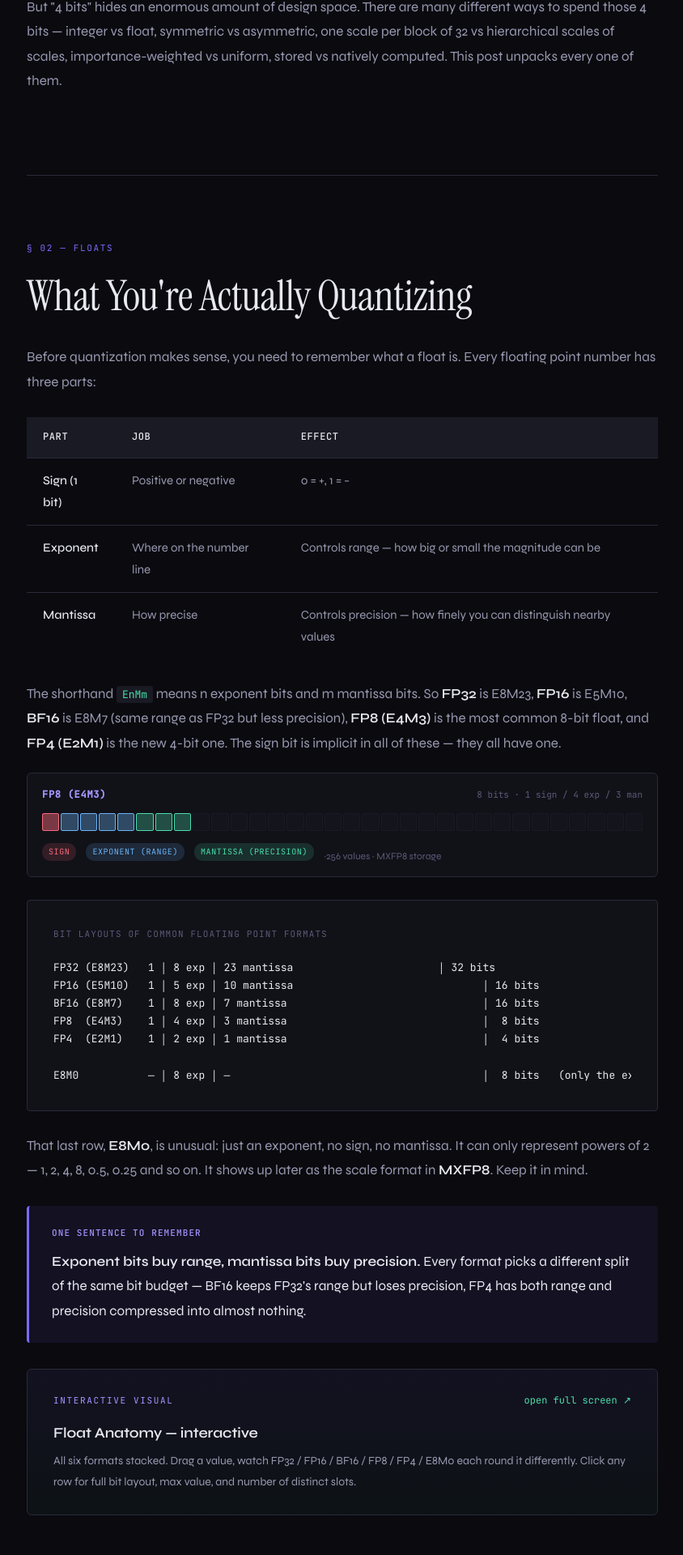
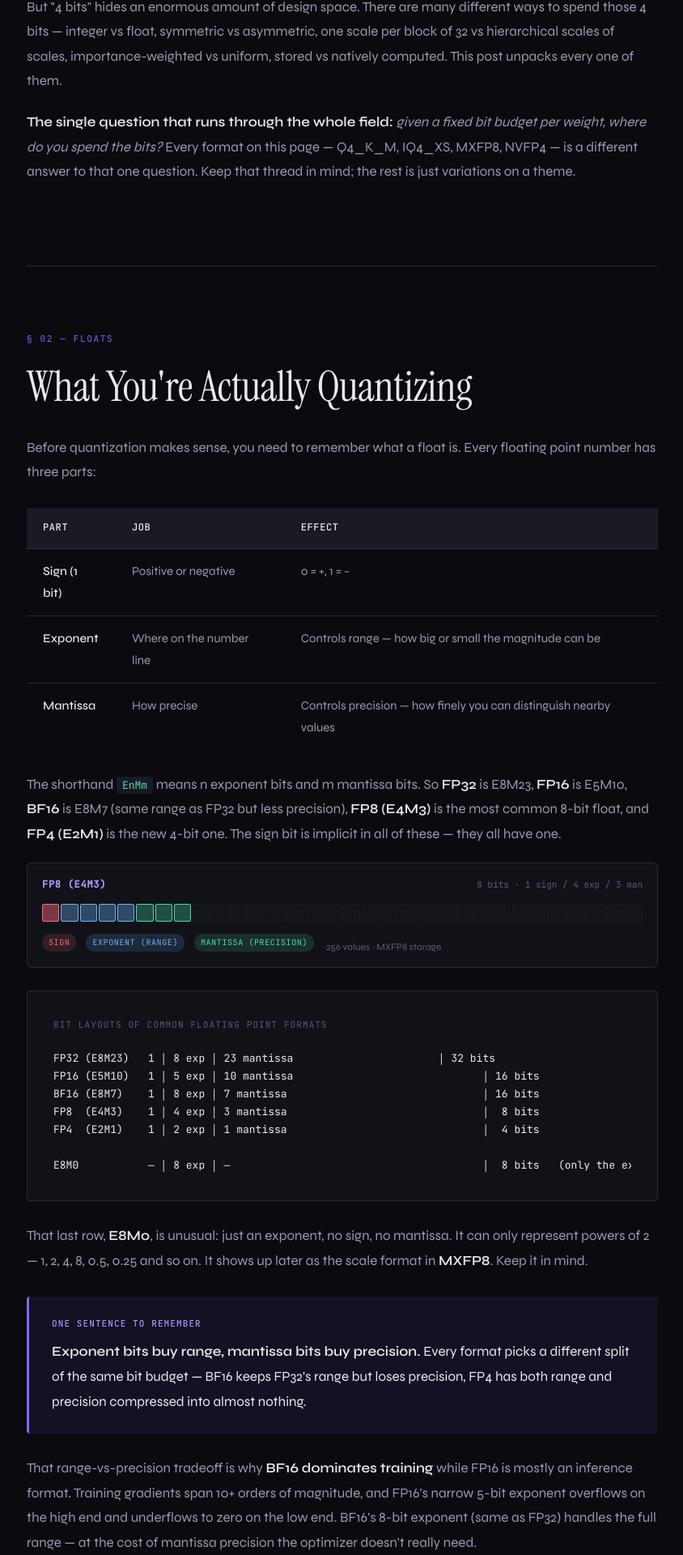
Before and after one commit to gupta-bhavesh/gupta-bhavesh.github.io, a React (Vite) app: page /blog/llm-quantization in a window 1280 px wide. Shown: the part 1618-3538 px from the top of the page at 81% size, without its empty margins (217-1061 px from the left). Built offline with nearby package versions, Linux system fonts and the light colour scheme.

Commit message:
feat: enhance LLM quantization post with additional explanations and context for clarity

```diff
--- a/public/posts/llm-quantization/medium/index.html
+++ b/public/posts/llm-quantization/medium/index.html
@@ -68,6 +68,7 @@
 </ul>
 <p>The reason it works at all is that LLM weights are surprisingly tolerant of noise. They are billions of small numbers, mostly clustered near zero, and the network&#39;s output depends on a weighted sum across many of them. Small random errors mostly cancel.</p>
 <p>But &quot;4 bits&quot; hides a lot of design choices. There are many different ways to spend those 4 bits — integer vs float, symmetric vs asymmetric, one scale per block of 32 vs scales stacked inside scales, importance-weighted vs uniform, stored vs natively computed. This post walks through each of them.</p>
+<p><strong>The single question that runs through the whole field:</strong> <em>given a fixed bit budget per weight, where do you spend the bits?</em> Every format on this page — Q4_K_M, IQ4_XS, MXFP8, NVFP4 — is a different answer to that one question. Keep that thread in mind; the rest is just variations on a theme.</p>
 <h2>2. Floats: what you&#39;re actually quantizing</h2>
 <p>Before quantization makes sense, you need to remember what a float is. Every floating point number has three parts:</p>
 <p><img src="https://gupta-bhavesh.github.io/posts/llm-quantization/medium/table-1.png" alt="Three parts of a float: sign, exponent (range), mantissa (precision)"></p>
@@ -77,6 +78,7 @@
 <p><img src="https://gupta-bhavesh.github.io/posts/llm-quantization/medium/float-anatomy.png" alt="Bit layout of FP32, FP16, BF16, FP8, FP4, and E8M0 — sign, exponent, and mantissa shown side by side"></p>
 <p><em>Every float is sign + exponent + mantissa. Each format splits the same bit budget differently.</em></p>
 <p><strong>One sentence to remember:</strong> exponent bits buy range, mantissa bits buy precision. Every format picks a different split of the same bit budget.</p>
+<p>That range-vs-precision tradeoff is why <strong>BF16 dominates training</strong> while FP16 is mostly an inference format. Training gradients span 10+ orders of magnitude, and FP16&#39;s narrow 5-bit exponent overflows on the high end and underflows to zero on the low end. BF16&#39;s 8-bit exponent (same as FP32) handles the full range — at the cost of mantissa precision the optimizer doesn&#39;t really need.</p>
 <p>🔗 <strong>Live version:</strong> drag a value and watch each format round it differently — <a href="https://gupta-bhavesh.github.io/visuals/float-anatomy">gupta-bhavesh.github.io/visuals/float-anatomy</a></p>
 <h2>3. The core mechanic: block, slot, scale, dequantize</h2>
 <p>Every quantization scheme — old, new, integer, float — boils down to four ideas stacked on each other.</p>
@@ -137,6 +139,7 @@
 <p><img src="https://gupta-bhavesh.github.io/posts/llm-quantization/medium/storage-vs-compute.png" alt="Storage quantization dequantizes weights to FP16 before the matmul; compute quantization runs the matmul directly in low precision"></p>
 <p><em>Storage quant saves memory only. Compute quant saves memory <em>and</em> compute — but needs hardware that natively does the low-precision math.</em></p>
 <p><strong>The lesson:</strong> GGUF saves you memory. MXFP8 / NVFP4 save you memory AND compute. But compute quantization is locked to whatever silicon happens to support that exact format — a hardware support problem more than a math problem.</p>
+<p><strong>Apple Silicon changes the calculation slightly.</strong> Unified memory means the CPU and GPU share one physical bandwidth pool — there&#39;s no separate VRAM to transfer weights into. Storage quantization wins are still real (less bandwidth consumed per matmul), but the &quot;fit it in VRAM&quot; framing doesn&#39;t apply. An M-series Mac can run a Q4_K_M 70B because the model just sits in regular RAM that the GPU can read directly, no copy step. CPU and GPU contend for that shared bandwidth, so quantization gains show up as throughput rather than as a binary fits/doesn&#39;t-fit.</p>
 <h2>9. MXFP8: microscaling FP8</h2>
 <p>MXFP8 is the format that finally took FP8 from &quot;interesting research&quot; to &quot;production inference.&quot; It was standardized by AMD, Arm, Intel, Meta, Microsoft, Nvidia, and Qualcomm together through the Open Compute Project (OCP MX v1.0, September 2023) — so the same format runs natively on H100, MI300, Gaudi 3, and Blackwell.</p>
 <p><img src="https://gupta-bhavesh.github.io/posts/llm-quantization/medium/table-4.png" alt="MXFP8 format fields: FP8 (E4M3) weights, 32-weight blocks, E8M0 power-of-2 scale"></p>
--- a/src/posts/llm-quantization/Post.tsx
+++ b/src/posts/llm-quantization/Post.tsx
@@ -98,6 +98,13 @@ export default function LLMQuantizationPost() {
             per block of 32 vs hierarchical scales of scales, importance-weighted vs uniform,
             stored vs natively computed. This post unpacks every one of them.
           </p>
+
+          <p>
+            <strong>The single question that runs through the whole field:</strong> <em>given a
+            fixed bit budget per weight, where do you spend the bits?</em> Every format on this
+            page — Q4_K_M, IQ4_XS, MXFP8, NVFP4 — is a different answer to that one question.
+            Keep that thread in mind; the rest is just variations on a theme.
+          </p>
         </Section>
 
         <Section label="§ 02 — Floats" title="What You're Actually Quantizing">
@@ -158,6 +165,14 @@ E8M0           ─ │ 8 exp │ ─                                        │
               precision, FP4 has both range and precision compressed into almost nothing.
             </p>
           </Callout>
+
+          <p>
+            That range-vs-precision tradeoff is why <strong>BF16 dominates training</strong> while
+            FP16 is mostly an inference format. Training gradients span 10+ orders of magnitude,
+            and FP16's narrow 5-bit exponent overflows on the high end and underflows to zero on
+            the low end. BF16's 8-bit exponent (same as FP32) handles the full range — at the
+            cost of mantissa precision the optimizer doesn't really need.
+          </p>
 
           <VisualEmbed
             to="/visuals/float-anatomy"
@@ -827,6 +842,16 @@ To recover weight i in sub-block j:
               format — a hardware support problem more than a math problem.
             </p>
           </Callout>
+
+          <p>
+            <strong>Apple Silicon changes the calculation slightly.</strong> Unified memory
+            means the CPU and GPU share one physical bandwidth pool — there's no separate VRAM
+            to transfer weights into. Storage quantization wins are still real (less bandwidth
+            consumed per matmul), but the "fit it in VRAM" framing doesn't apply. An M-series
+            Mac can run a Q4_K_M 70B because the model just sits in regular RAM that the GPU
+            can read directly, no copy step. The CPU and GPU contend for that bandwidth, so
+            quantization gains show up as throughput rather than as a binary fits/doesn't-fit.
+          </p>
         </Section>
 
         <Section label="§ 09 — MXFP8" title="Microscaling FP8: The Open Standard">
```
Also changed, not shown: public/posts/llm-quantization/medium/code-03.png.
